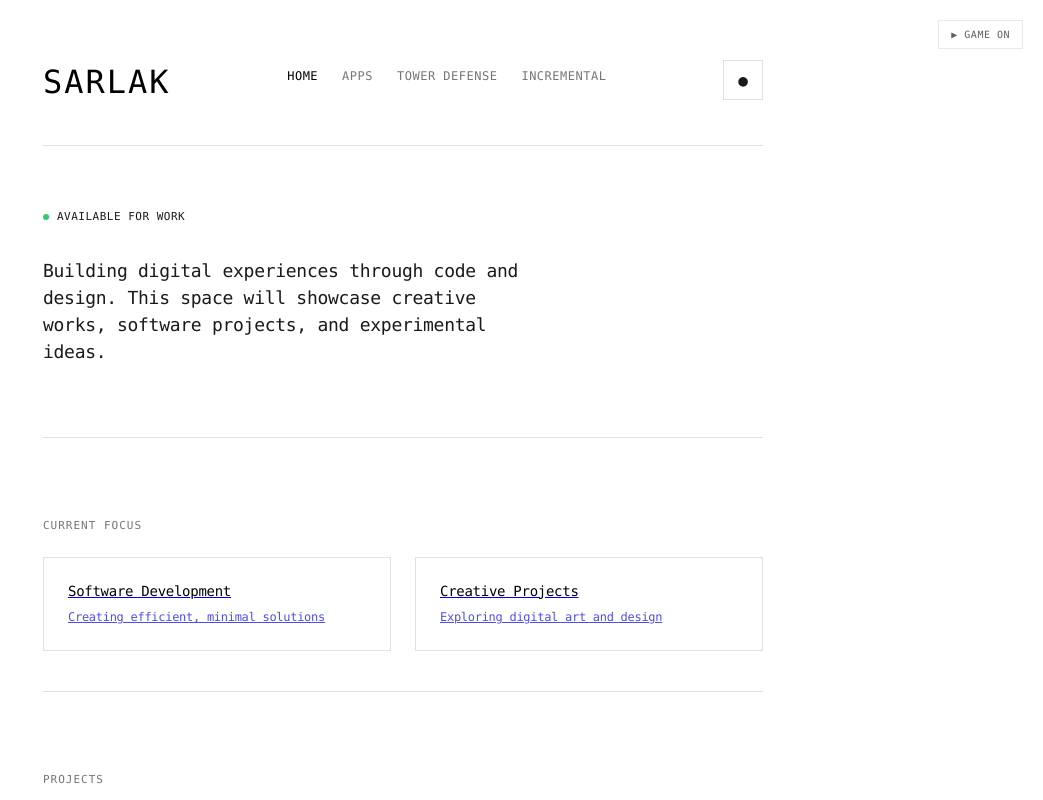
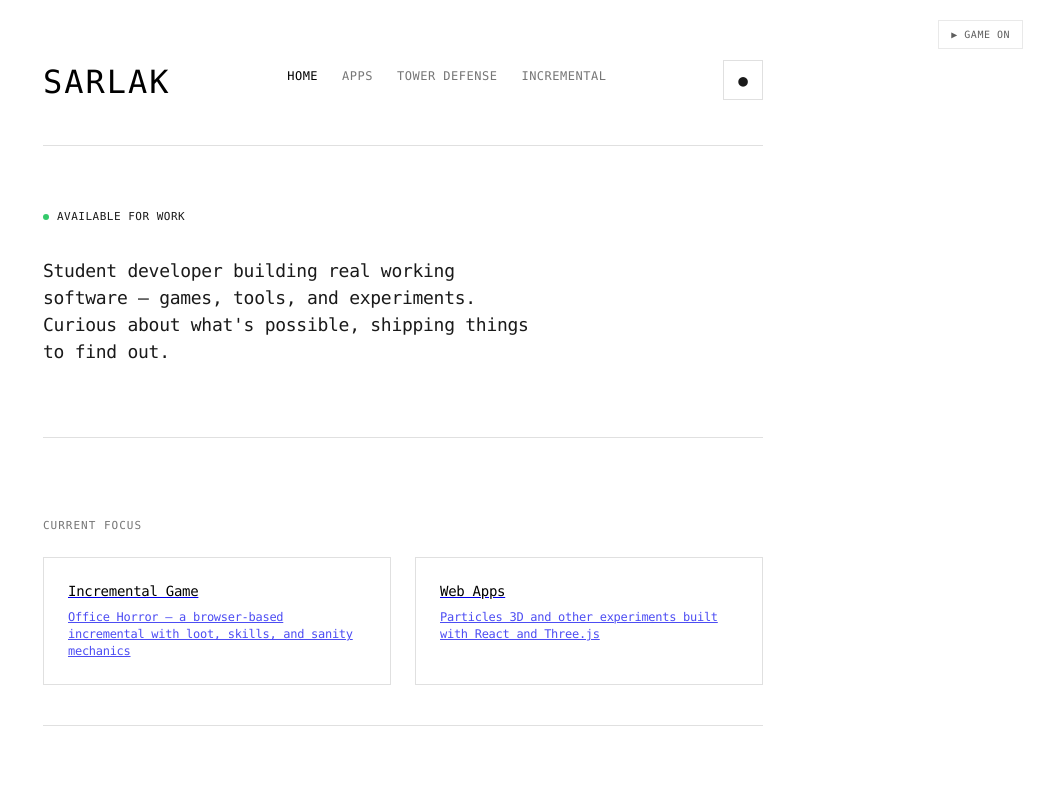
Before and after one commit to shahhinsarlak/sarlakweb, a Next.js app: page / in a window 1280 px wide. Shown: the top 800 px of the page, without its empty margins (237-1280 px from the left). Built offline with nearby package versions, Linux system fonts and the light colour scheme.

Commit message:
content(01-02): update home intro bio and Current Focus card descriptions

```diff
--- a/app/page.js
+++ b/app/page.js
@@ -86,8 +86,8 @@ export default function Home() {
               Available for work
             </div>
             <p className="intro-text">
-              Building digital experiences through code and design.
-              This space will showcase creative works, software projects, and experimental ideas.
+              Student developer building real working software — games, tools, and experiments.
+              Curious about what's possible, shipping things to find out.
             </p>
           </section>
 
@@ -95,12 +95,12 @@ export default function Home() {
             <h2 className="section-title">Current Focus</h2>
             <div className="grid">
               <Link href="/game" className="card">
-                <div className="card-title">Software Development</div>
-                <div className="card-description">Creating efficient, minimal solutions</div>
+                <div className="card-title">Incremental Game</div>
+                <div className="card-description">Office Horror — a browser-based incremental with loot, skills, and sanity mechanics</div>
               </Link>
               <Link href="/apps" className="card">
-                <div className="card-title">Creative Projects</div>
-                <div className="card-description">Exploring digital art and design</div>
+                <div className="card-title">Web Apps</div>
+                <div className="card-description">Particles 3D and other experiments built with React and Three.js</div>
               </Link>
             </div>
           </section>
```
